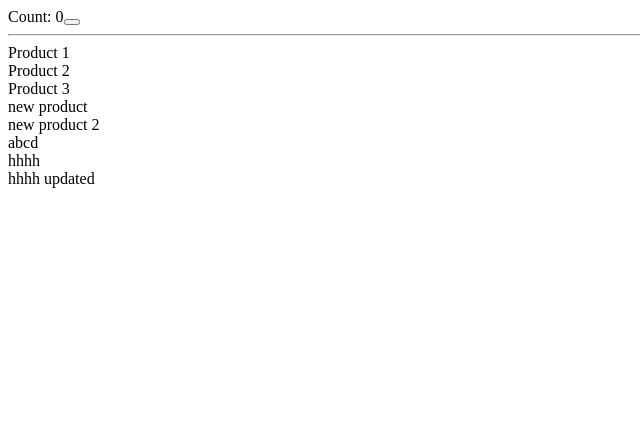
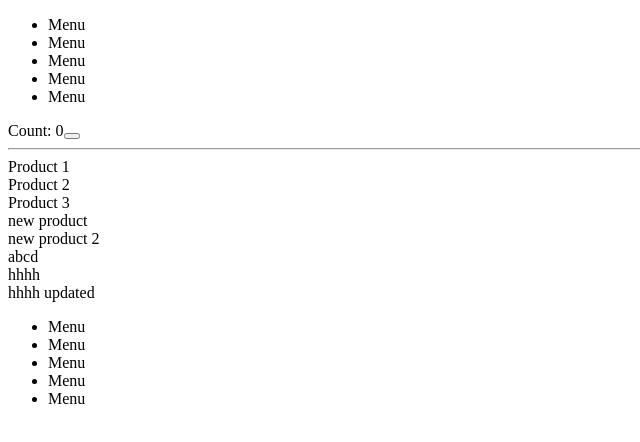
Before and after one commit to sontv8/web502-we17301, a React (Vite) app in the folder React/: page / in a window 1280 px wide. Shown: the top 442 px of the page, without its empty margins (0-640 px from the left). Built offline with nearby package versions, Linux system fonts and the light colour scheme; data requests are answered from the project's data file.

Commit message:
Buổi 7: cập nhật router + outlet

```diff
--- a/React/src/App.jsx
+++ b/React/src/App.jsx
@@ -9,6 +9,9 @@ import { addProduct, deleteProduct, updateProduct } from './api/product'
 import ProductManagementPage from './pages/admin/ProductManagement'
 import AddProductPage from './pages/admin/AddProduct'
 import UpdateProductPage from './pages/admin/UpdateProduct'
+import Dashboard from './pages/admin/Dashboard'
+import Home from './pages/layout/Home'
+import AdminLayout from './pages/layout/AdminLayout'
 
 function App() {
   const [products, setProducts] = useState([])
@@ -32,12 +35,27 @@ function App() {
   return (
     <div className="App">
       <Routes>
-        <Route path='/' element={<HomePage />} />
+        {/* <Route path='/' element={<HomePage />} />
         <Route path='/products' element={<ProductPage products={products} onRemove={onHandleRemove} />} />
         <Route path='/products/:id' element={<ProductDetailPage />} />
         <Route path='/admin/products' element={<ProductManagementPage products={products} onRemove={onHandleRemove} />} />
         <Route path='/admin/products/add' element={<AddProductPage onAdd={onHandleAdd} />} />
-        <Route path='/admin/products/:id/update' element={<UpdateProductPage products={products} onUpdate={onHandleUpdate} />} />
+        <Route path='/admin/products/:id/update' element={<UpdateProductPage products={products} onUpdate={onHandleUpdate} />} /> */}
+        <Route path='/' element={<Home />}>
+          <Route index element={<HomePage />} /> {/* / - Home */}
+          <Route path='products'>
+            <Route index element={<ProductPage products={products} onRemove={onHandleRemove} />} />
+            <Route path=':id' element={<ProductDetailPage />} /> {/* /products/:id - Detail */}
+          </Route>
+        </Route>
+
+        <Route path='/admin' element={<AdminLayout />}>
+          <Route index element={<Dashboard />} />
+          <Route path='products'>
+            <Route index element={<ProductManagementPage products={products} onRemove={onHandleRemove} />} />
+            <Route path='add' element={<AddProductPage onAdd={onHandleAdd} />} />
+          </Route>
+        </Route>
       </Routes>
 
     </div >
--- /dev/null
+++ b/React/src/pages/layout/AdminLayout.jsx
@@ -0,0 +1,25 @@
+import React from 'react'
+import { Outlet } from 'react-router-dom'
+
+const AdminLayout = () => {
+    return (
+        <div>
+            <aside>
+                <nav>
+                    <ul>
+                        <li>Menu</li>
+                        <li>Menu</li>
+                        <li>Menu</li>
+                        <li>Menu</li>
+                        <li>Menu</li>
+                    </ul>
+                </nav>
+            </aside>
+            <main>
+                <Outlet />
+            </main>
+        </div>
+    )
+}
+
+export default AdminLayout
--- /dev/null
+++ b/React/src/pages/layout/Home.jsx
@@ -0,0 +1,36 @@
+import React from 'react'
+import { Outlet } from 'react-router-dom'
+
+const Home = () => {
+    return (
+        <div>
+            <header>
+                <nav>
+                    <ul>
+                        <li>Menu</li>
+                        <li>Menu</li>
+                        <li>Menu</li>
+                        <li>Menu</li>
+                        <li>Menu</li>
+                    </ul>
+                </nav>
+            </header>
+            <main>
+                <Outlet />
+            </main>
+            <footer>
+                <nav>
+                    <ul>
+                        <li>Menu</li>
+                        <li>Menu</li>
+                        <li>Menu</li>
+                        <li>Menu</li>
+                        <li>Menu</li>
+                    </ul>
+                </nav>
+            </footer>
+        </div>
+    )
+}
+
+export default Home
```
